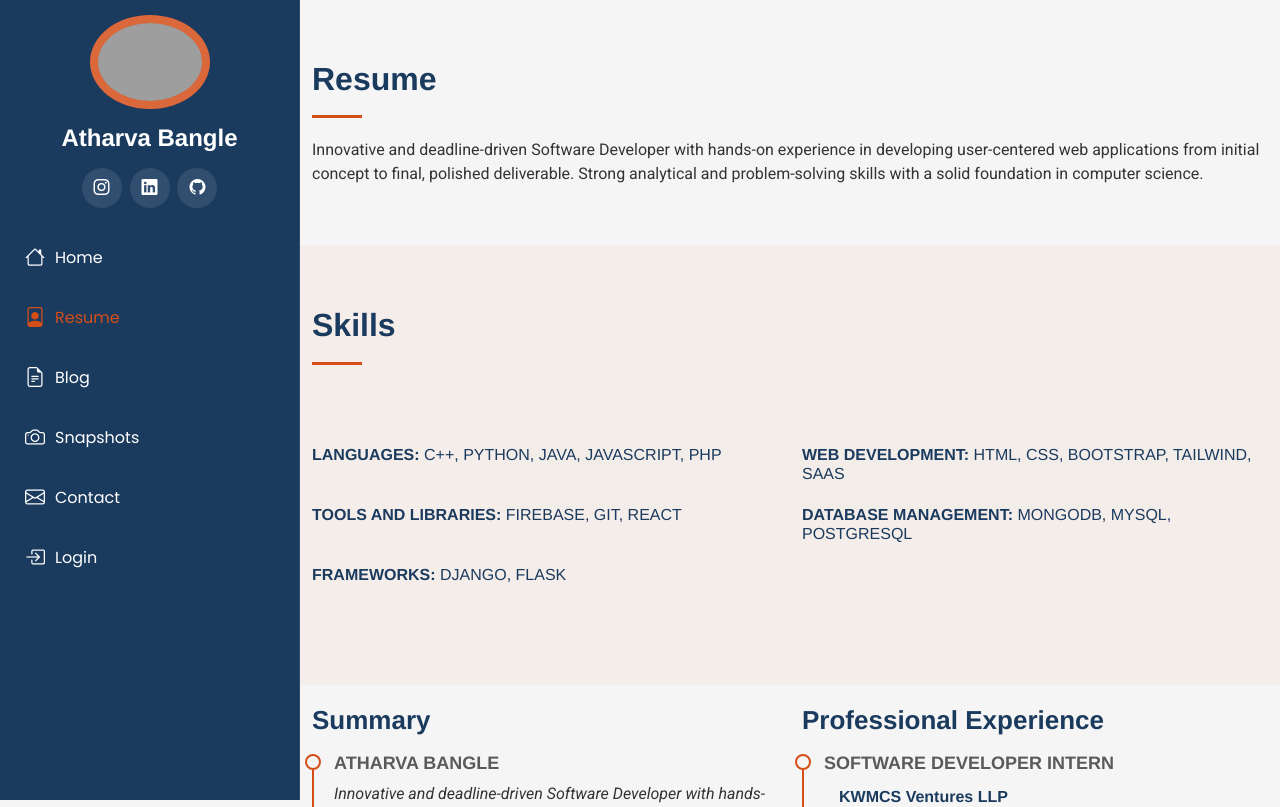
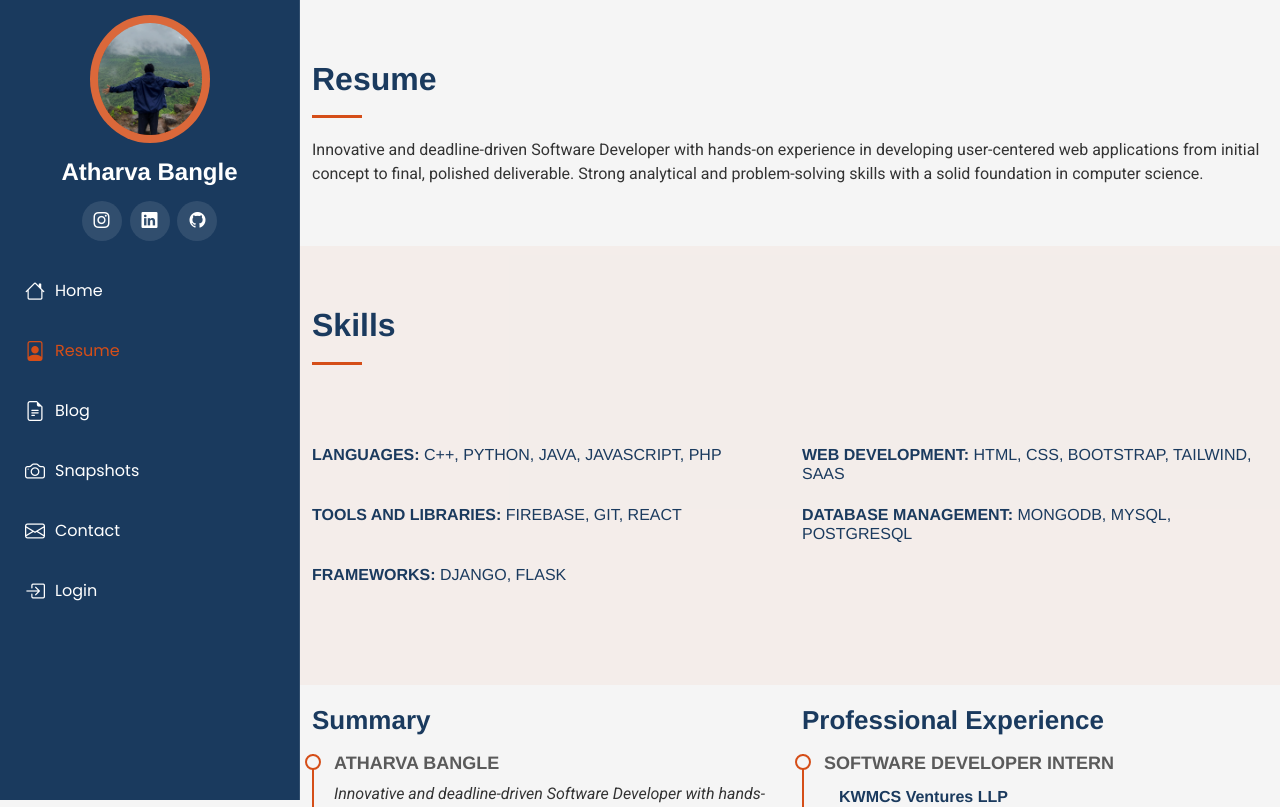
Before and after one commit to Abros3006/Abros3006_website, a Django app: page /resume/ in a window 1280 px wide. Shown: the top 807 px of the page. Run offline with Django 5.2, Linux system fonts and the light colour scheme; some libraries are stand-ins or nearby versions; grey boxes are pictures that could not be loaded.

Commit message:
minor changes in profile pic

```diff
--- a/templates/account/login.html
+++ b/templates/account/login.html
@@ -37,7 +37,7 @@
     <i class="header-toggle d-xl-none bi bi-list"></i>
 
     <div class="profile-img">
-      <img src="../static/img/profile.jp" alt="Profile Image" class="img-fluid rounded-circle">
+      <img src="../../static/img/profile.jpg" alt="Profile Image" class="img-fluid rounded-circle">
     </div>
 
     <a href="index.html" class="logo d-flex align-items-center justify-content-center">
--- a/templates/blog.html
+++ b/templates/blog.html
@@ -41,7 +41,7 @@
         </button>
 
         <div class="profile-img">
-            <img src="../static/img/profile.jp" alt="Profile Image" class="img-fluid rounded-circle">
+            <img src="../static/img/profile.jpg" alt="Profile Image" class="img-fluid rounded-circle">
         </div>
 
         <a href="{% url 'home' %}" class="logo d-flex align-items-center justify-content-center">
--- a/templates/post.html
+++ b/templates/post.html
@@ -41,7 +41,7 @@
         </button>
 
         <div class="profile-img">
-            <img src="../static/img/profile.jp" alt="Profile Image" class="img-fluid rounded-circle">
+            <img src="../static/img/profile.jpg" alt="Profile Image" class="img-fluid rounded-circle">
         </div>
 
         <a href="{% url 'home' %}" class="logo d-flex align-items-center justify-content-center">
--- a/templates/resume.html
+++ b/templates/resume.html
@@ -36,7 +36,7 @@
     <i class="header-toggle d-xl-none bi bi-list"></i>
 
     <div class="profile-img">
-      <img src="../static/img/profile.jp" alt="Profile Image" class="img-fluid rounded-circle">
+      <img src="../static/img/profile.jpg" alt="Profile Image" class="img-fluid rounded-circle">
     </div>
 
     <a href="index.html" class="logo d-flex align-items-center justify-content-center">
--- a/templates/snapshots.html
+++ b/templates/snapshots.html
@@ -39,7 +39,7 @@
         <i class="header-toggle d-xl-none bi bi-list"></i>
 
         <div class="profile-img">
-          <img src="../static/img/profile.jp" alt="Profile Image" class="img-fluid rounded-circle">
+          <img src="../static/img/profile.jpg" alt="Profile Image" class="img-fluid rounded-circle">
         </div>
 
         <a href="{% url 'home' %}" class="logo d-flex align-items-center justify-content-center">
--- a/templates/socialaccount/login.html
+++ b/templates/socialaccount/login.html
@@ -39,7 +39,7 @@
     <i class="header-toggle d-xl-none bi bi-list"></i>
 
     <div class="profile-img">
-      <img src="../static/img/profile.jp" alt="Profile Image" class="img-fluid rounded-circle">
+      <img src="../../static/img/profile.jpg" alt="Profile Image" class="img-fluid rounded-circle">
     </div>
 
     <a href="index.html" class="logo d-flex align-items-center justify-content-center">
```
